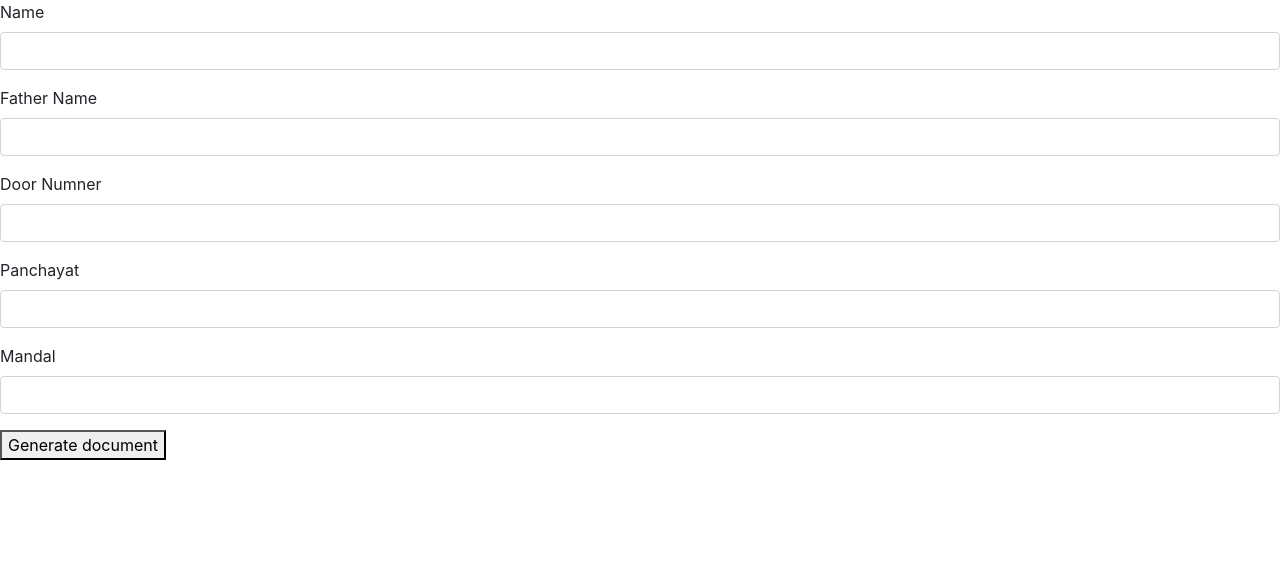
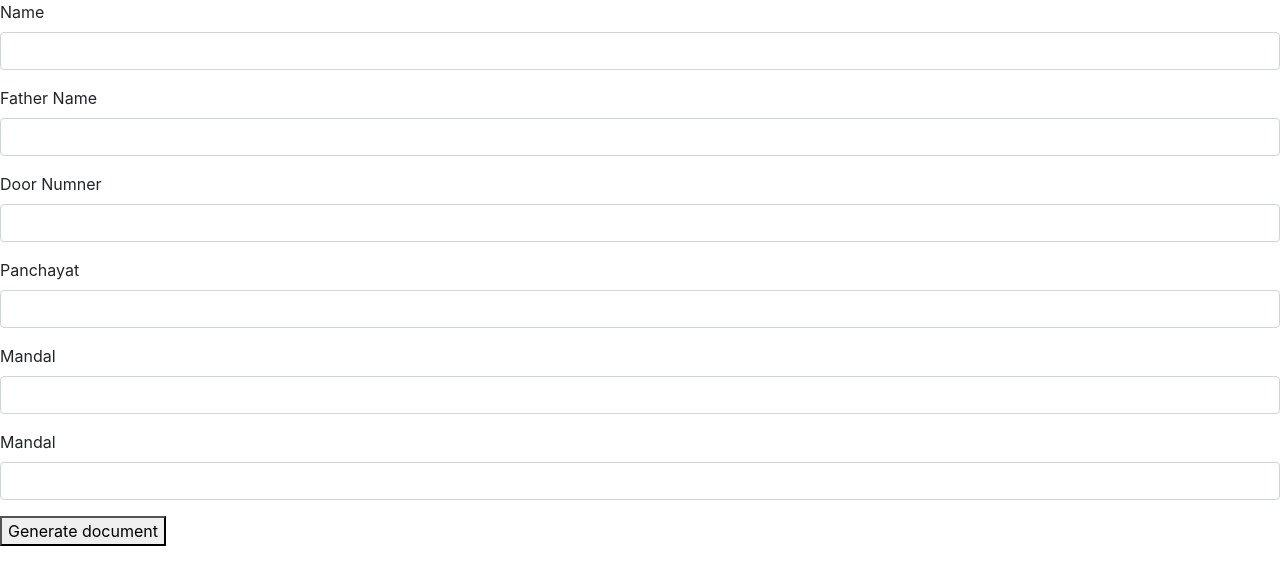
Before and after one commit to jaswanth8888/slip, a plain HTML site: page index.html in a window 1280 px wide. Drawn offline with nearby package versions, Linux system fonts and the light colour scheme.

Commit message:
updated assessment number

```diff
--- a/index.html
+++ b/index.html
@@ -34,6 +34,10 @@
         <div class="mb-3">
             <label for="mandal" class="form-label">Mandal</label>
             <input type="text" class="form-control" id="mandal">
+        </div>
+        <div class="mb-3">
+            <label for="assessment_number" class="form-label">Mandal</label>
+            <input type="text" class="form-control" id="assessment_number">
         </div>
         <!-- <div class="mb-3 form-check">
             <input type="checkbox" class="form-check-input" id="exampleCheck1">
@@ -88,7 +92,8 @@
                     "panchayat": document.getElementById("panchayat").value,
                     "mandal": document.getElementById("mandal").value,
                     "door_number": document.getElementById("door_number").value,
-                    "father_name": document.getElementById("father_name").value
+                    "father_name": document.getElementById("father_name").value,
+                    "assessment_number": document.getElementById("assessment_number").value
                 });
 
                 var blob = doc.getZip().generate({
```
